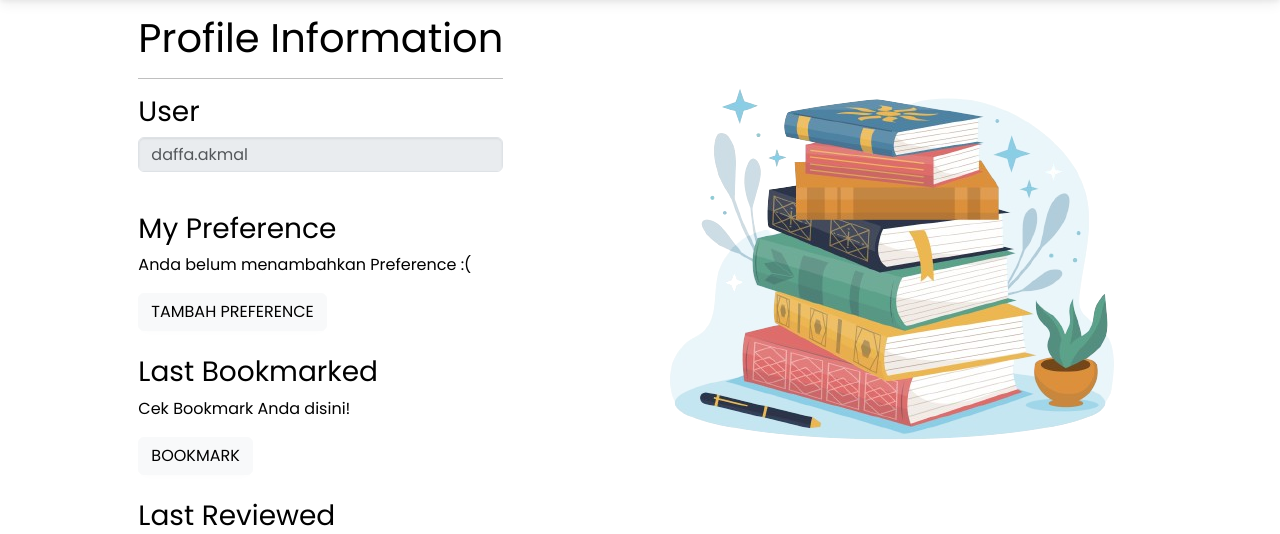
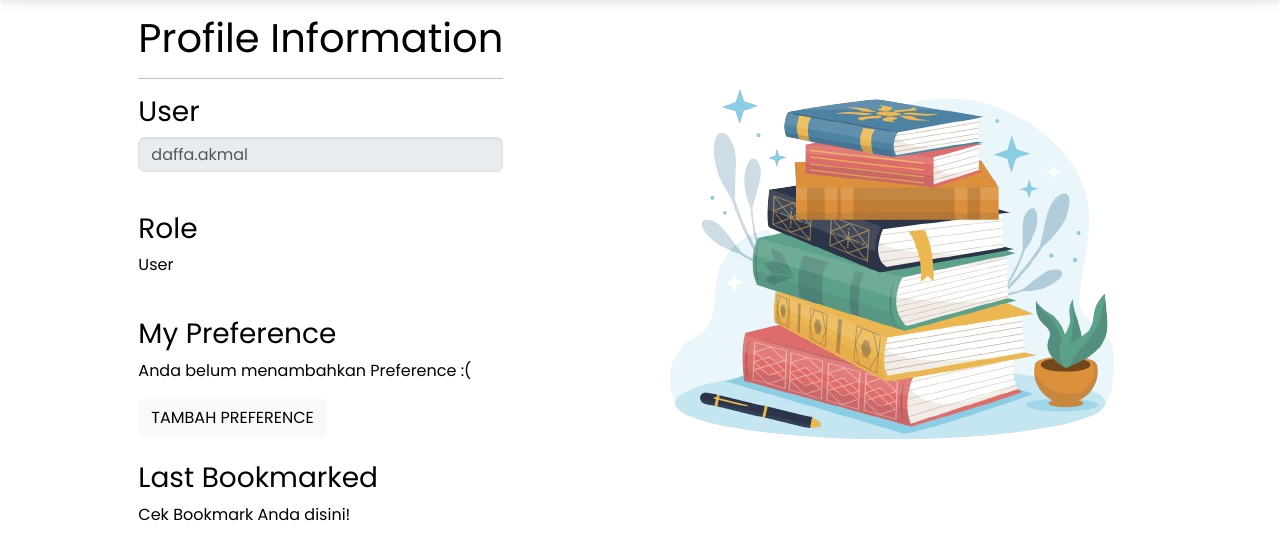
Before and after one commit to yps-a04/proyekTengahSemester, a Django app: page /showprofile/ in a window 1280 px wide. Shown: the part 56-590 px from the top of the page. Run offline with Django 4.2, Linux system fonts and the light colour scheme; a user stored in the database is signed in; data comes from the database, SQL or seed files in the repository; both versions use the stored data as it was after the commit; data that the repository does not hold is empty; some libraries are stand-ins or nearby versions.

Commit message:
Temp Commit

```diff
--- a/profiles/templates/showprofile.html
+++ b/profiles/templates/showprofile.html
@@ -139,6 +139,11 @@ body {
     </div>
 
     <br>
+    <h3 style="overflow: hidden; text-overflow: ellipsis">
+        Role
+    </h3>
+    <p>User</p>
+    <br>
 
     <h3 style="overflow: hidden; text-overflow: ellipsis">
         My Preference
```
Also changed, not shown: db.sqlite3.
